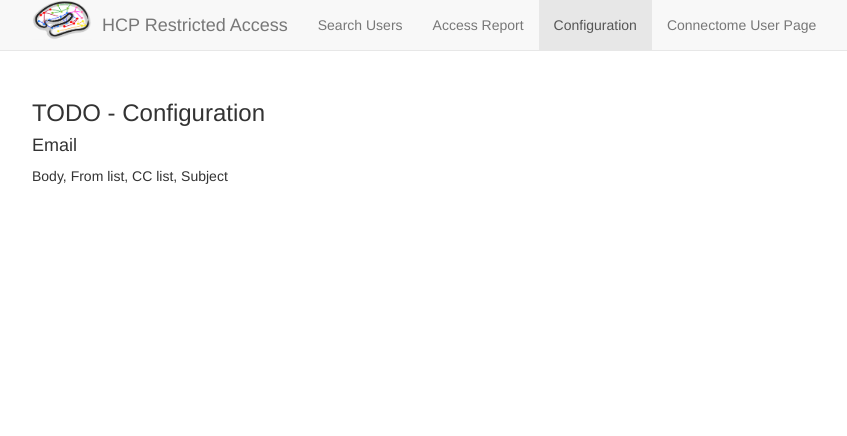
After one commit to revmic/hcp-ops, a Flask app: page /config in a window 1280 px wide. The commit adds this page. Shown: the top 436 px of the page, without its empty margins (38-885 px from the left). Run offline with Flask 2, Linux system fonts and the light colour scheme; parts of the project's set-up code (start-up, migrations or seed data) failed here and were passed over; some libraries are stand-ins or nearby versions.

```diff
--- /dev/null
+++ b/app/templates/config.html
@@ -0,0 +1,10 @@
+{% extends "layout.html" %}
+{% block content %}
+
+<h3>TODO - Configuration</h3>
+<h4>Email</h4>
+<p>Body, From list, CC list, Subject</p>
+<h4></h4>
+<h4></h4>
+
+{% endblock %}
--- a/app/templates/layout.html
+++ b/app/templates/layout.html
@@ -31,6 +31,7 @@
           <ul class="nav navbar-nav">
             <li {% if request.path == "/search" %}class="active"{% endif %}><a href="{{ url_for('search') }}">Search Users</a></li>
             <li {% if request.path == "/report" %}class="active"{% endif %}><a href="{{ url_for('report') }}">Access Report</a></li>
+            <li {% if request.path == "/config" %}class="active"{% endif %}><a href="{{ url_for('config') }}">Configuration</a></li>
             <li><a href="https://db.humanconnectome.org/app/template/XDATScreen_admin.vm" target="_blank">Connectome User Page</a></li>
           </ul>
         </div><!--/.nav-collapse -->
--- a/app/templates/search.html
+++ b/app/templates/search.html
@@ -6,7 +6,7 @@
     {#  <label class="control-label">Search ConnectomeDB for:</label>#}
       <div class="controls">
           <button name="search_cdb" class="btn btn-primary" value="s">
-            <span class="glyphicon glyphicon-search"> Search Connectome</span>
+            <span class="glyphicon glyphicon-search"></span> Search Connectome
           </button>
           {{ form.firstname(placeholder='First name', size=24) }}
           {{ form.lastname(placeholder='Last name', size=24) }}
--- a/app/views.py
+++ b/app/views.py
@@ -4,7 +4,6 @@ from multiprocessing import Process
 from hcprestricted import *
 from config import CC_LIST
 from app import app
-import json
 
 
 @app.route('/', methods=['GET', 'POST'])
@@ -29,6 +28,11 @@ def search():
         else:
             results = possible_matches
             g.exact_match = False
+            gen_email = True
+
+        # Only populate session with this if there's a search action, otherwise
+        # session variables get incorrectly set for other actions
+        if request.form.get('search_cdb'):
             session['email_msg'] = \
                 "FYI, your request for access to restricted HCP data has been approved conditional on your additional acceptance of the HCP Open Access Data Use Terms.  On the ConnectomeDB website I was unable to locate a ConnectomeDB account under your name or evidence that you have already accepted the Open Access Data Use Terms.  To fulfill the conditions of this approval, please take the following steps and respond to this email when completed:\n\n" + \
                 "1) Register for a ConnectomeDB account at https://db.humanconnectome.org .\n" + \
@@ -40,7 +44,7 @@ def search():
             session['lastname'] = form.lastname.data
             session['email'] = ''
             session['username'] = ''
-            gen_email = True
+
     elif not (form.firstname.data or form.lastname.data) and request.form.get('search_cdb'):
         flash("You must enter at least a first or last name to search.", 'warning')
 
@@ -58,8 +62,10 @@ def search():
         session['email'] = user.get('email')
         session['firstname'] = user.get('firstname')
         session['lastname'] = user.get('lastname')
-        open_access = has_group_membership(session['username'], 'Phase2OpenUsers')
-        restricted_access = has_group_membership(session['username'], 'Phase2ControlledUsers')
+        open_access = has_group_membership(session['username'],
+            'Phase2OpenUsers')
+        restricted_access = has_group_membership(session['username'],
+            'Phase2ControlledUsers')
 
         if not open_access:
             session['email_msg'] = \
@@ -73,7 +79,6 @@ def search():
     granted_action = request.form.get('grant_restricted')
 
     if granted_action:  # Grant Restricted Access event
-        #print session['username']
         retval = grant_restricted_access(session['username'])
         if retval == True:
             session['email_msg'] = \
@@ -85,8 +90,10 @@ def search():
         else:
             flash(retval, 'danger')
 
-        restricted_access = has_group_membership(session['username'], 'Phase2ControlledUsers')
-        open_access = has_group_membership(session['username'], 'Phase2OpenUsers')
+        restricted_access = has_group_membership(session['username'],
+            'Phase2ControlledUsers')
+        open_access = has_group_membership(session['username'],
+            'Phase2OpenUsers')
 
 
     ## Render email template ##
@@ -103,8 +110,10 @@ def search():
 
         return redirect(url_for('email'))
 
-    return render_template('search.html', form=form, results=results, open_access=open_access,
-                           restricted_access=restricted_access, gen_email=gen_email)
+    return render_template('search.html', form=form, results=results,
+                            open_access=open_access,
+                            restricted_access=restricted_access,
+                            gen_email=gen_email)
 
 @app.route('/email', methods=['GET', 'POST'])
 def email():
@@ -173,3 +182,7 @@ def report():
 
     db.close()
     return render_template('report.html', results=results, stats=stats, form=form)
+
+@app.route('/config', methods=['GET', 'POST'])
+def config():
+    return render_template('config.html')
```
